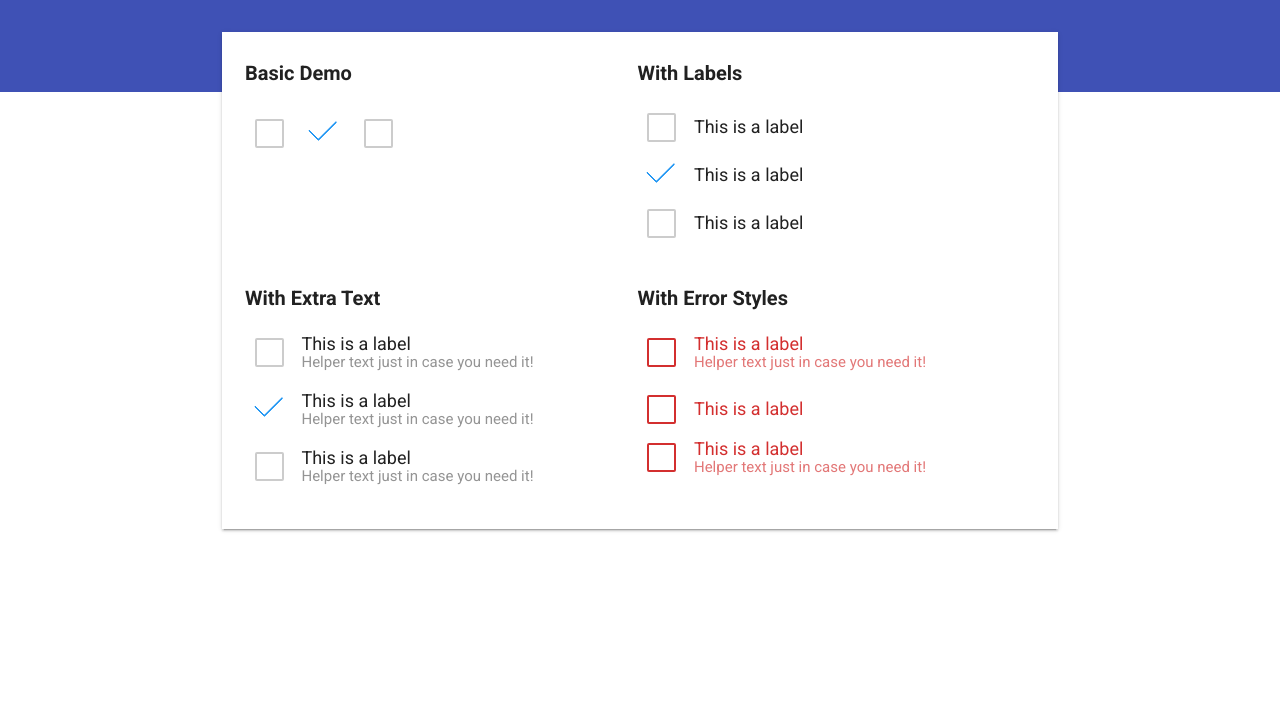
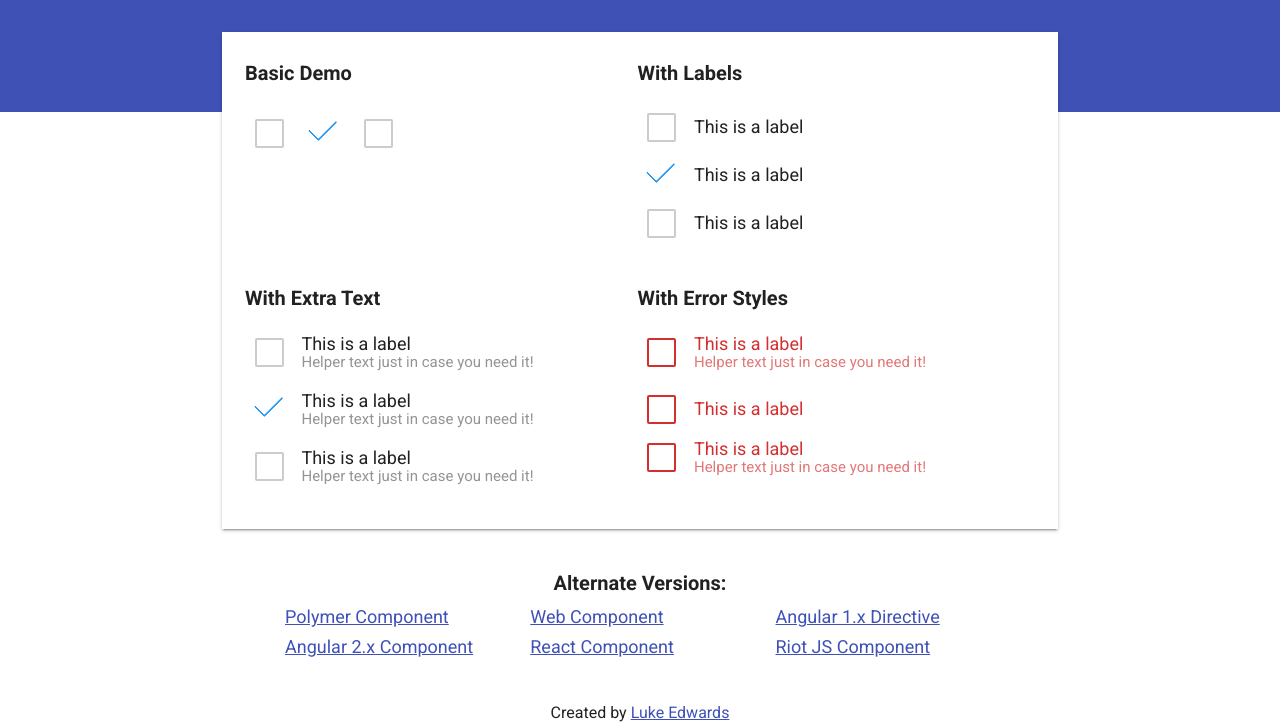
Before and after one commit to lukeed/md-checkbox, a website: page index.html in a window 1280 px wide. Shown: the part 108-833 px from the top of the page. Before the commit the page ends 800 px from the top, so only its background shows below. Drawn offline with Linux system fonts and the light colour scheme.

Commit message:
add footer content to demo page

```diff
--- a/demo.css
+++ b/demo.css
@@ -10,10 +10,14 @@
     margin: 0 5px 20px;
 }
 
+a {
+	color: #3F51B5;
+}
+
 body, html {
     height: 100%;
     color: rgba(0,0,0,.87);
-    background: #fff;
+    background: white;
     position: relative;
     font-family: 'Roboto', 'Noto', sans-serif;
     -webkit-tap-highlight-color: transparent;
@@ -40,7 +44,7 @@ body {
 
 header {
 	position: relative;
-	height: 200px;
+	height: 220px;
 	text-align: center;
     background-color: #3F51B5;
 }
@@ -68,7 +72,7 @@ main > div {
 }
 
 main > div > section {
-	margin: 140px auto 60px;
+	margin: 140px auto 40px;
 	background: white;
     max-width: 800px;
     padding: 10px 18px;
@@ -78,3 +82,32 @@ main > div > section {
 main h2 {
 	font-size: 20px;
 }
+
+footer {
+	max-width: 800px;
+	margin: 0 auto 40px;
+	text-align: center;
+}
+
+footer h3 {
+	font-size: 20px;
+	margin: 0 auto 5px
+}
+
+footer ul {
+	text-align: left;
+    margin: 0 auto;
+    font-size: 18px;
+    line-height: 30px;
+}
+
+footer li {
+    width: calc(33% - 20px);
+    display: inline-block;
+    margin: 0 5px;
+}
+
+footer p {
+	margin: 40px auto 0;
+    font-size: 16px;
+}
--- a/index.html
+++ b/index.html
@@ -112,6 +112,19 @@
 					</label>
 				</div>
 			</section>
+
+			<footer role="contentinfo">
+				<h3>Alternate Versions:</h3>
+				<ul>
+					<li><a href="#">Polymer Component</a></li>
+					<li><a href="#">Web Component</a></li>
+					<li><a href="#">Angular 1.x Directive</a></li>
+					<li><a href="#">Angular 2.x Component</a></li>
+					<li><a href="#">React Component</a></li>
+					<li><a href="#">Riot JS Component</a></li>
+				</ul>
+				<p>Created by <a href="https://twitter.com/lukeed05" target="_blank">Luke Edwards</a></p>
+			</footer>
 		</div>
 	</main>
 </body>
```
